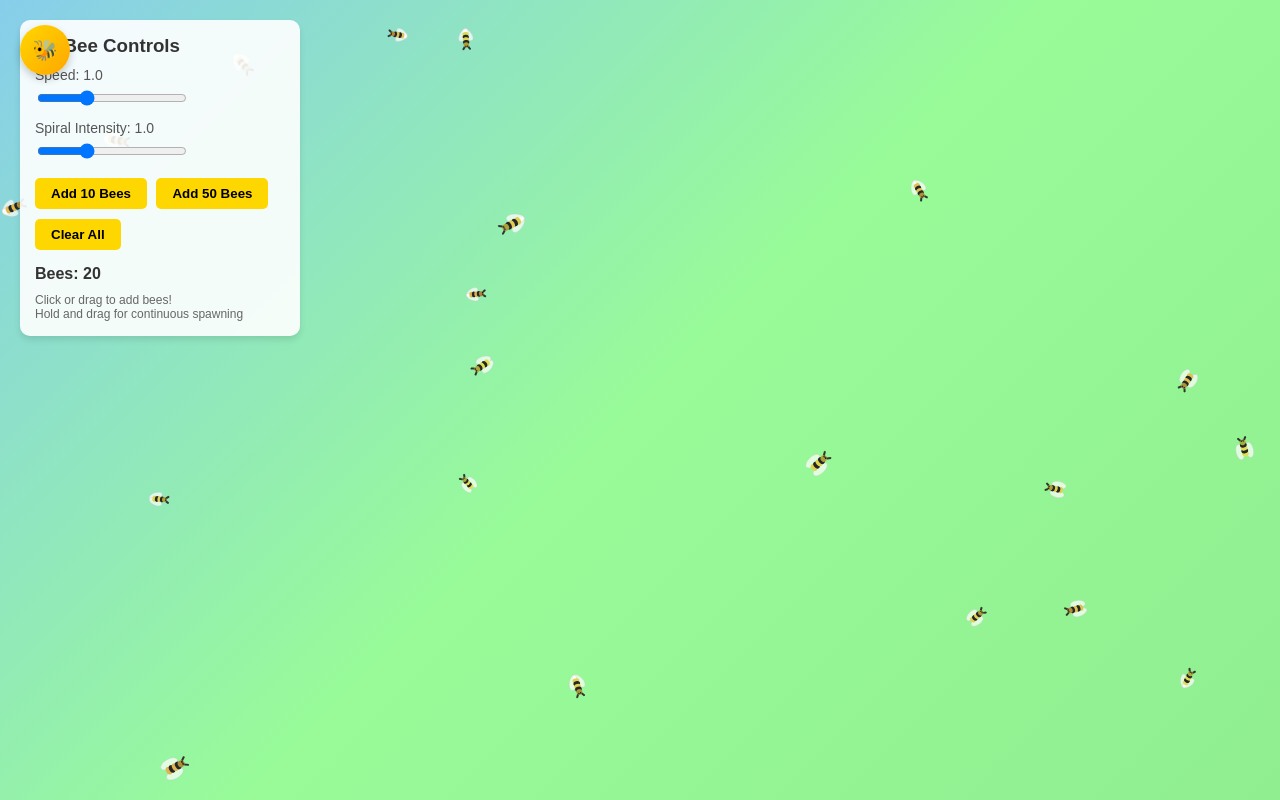
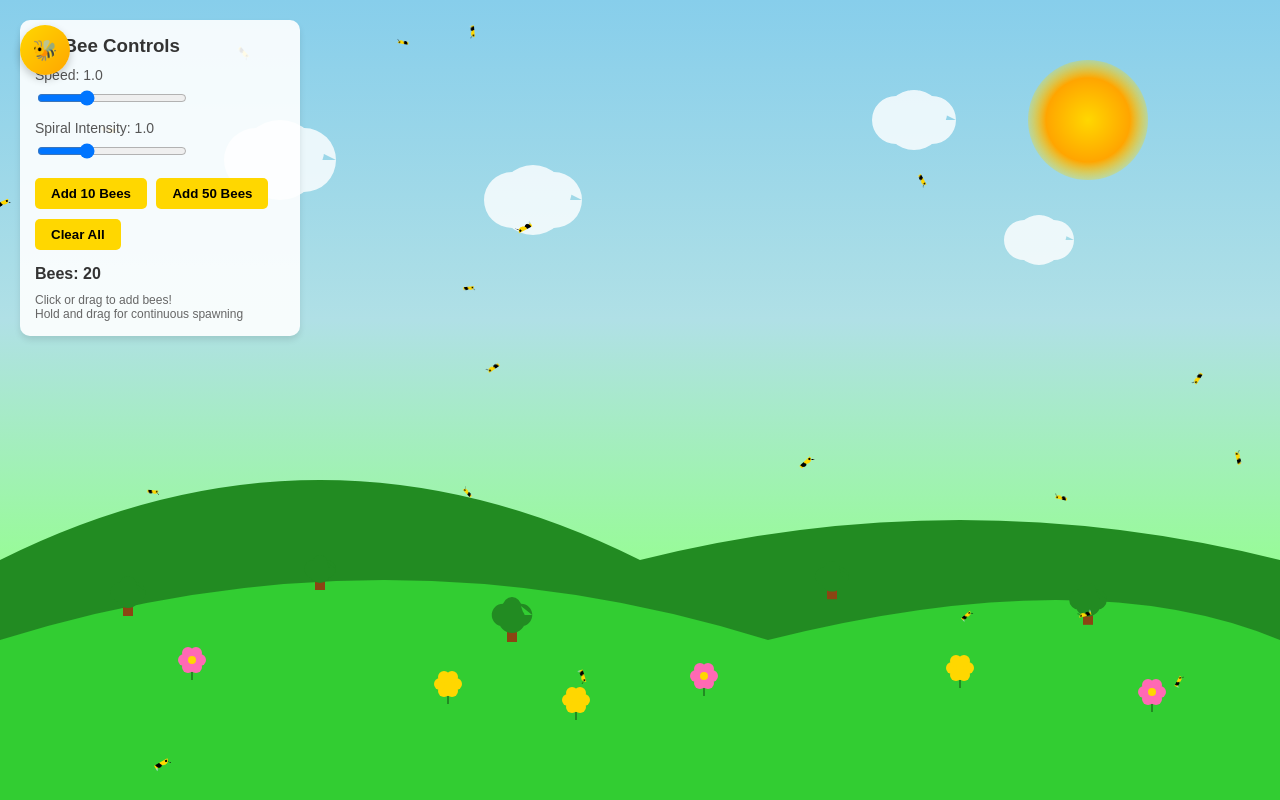
Before and after one commit to mouse36/animated-bee-landscape, a plain HTML site: page index.html in a window 1280 px wide. Drawn offline with Linux system fonts and the light colour scheme; animation ran at ten frames a second.

Commit message:
"changed bee and background"

```diff
--- a/index.html
+++ b/index.html
@@ -8,7 +8,7 @@
         body {
             margin: 0;
             padding: 0;
-            background: linear-gradient(135deg, #87CEEB 0%, #98FB98 50%, #90EE90 100%);
+            background: linear-gradient(180deg, #87CEEB 0%, #B0E0E6 40%, #98FB98 70%, #90EE90 100%);
             overflow: hidden;
             font-family: Arial, sans-serif;
         }
@@ -165,7 +165,7 @@
 
     <script>
         class Bee {
-            constructor(x, y) {
+            constructor(x, y, swarm = null) {
                 this.x = x;
                 this.y = y;
                 this.targetX = x;
@@ -180,6 +180,7 @@
                 this.bodyRotation = 0;
                 this.lastTargetChange = Date.now();
                 this.targetChangeInterval = 2000 + Math.random() * 3000;
+                this.swarm = swarm;
 
                 // Color variations for the bee
                 this.bodyHue = 40 + Math.random() * 20; // Yellowish variations
@@ -237,112 +238,26 @@
                 ctx.translate(this.x, this.y);
                 ctx.rotate(this.bodyRotation);
 
-                // Draw wings (animated)
-                const wingFlap = Math.sin(this.wingPhase) * 0.3;
-                ctx.fillStyle = 'rgba(255, 255, 255, 0.7)';
-                ctx.strokeStyle = 'rgba(200, 200, 200, 0.8)';
-                ctx.lineWidth = 0.5;
+                // Draw the bee image if available
+                if (this.swarm && this.swarm.beeImage) {
+                    const scale = this.size / 20; // Scale based on bee size
+                    ctx.drawImage(
+                        this.swarm.beeImage,
+                        -30 * scale, -20 * scale,
+                        60 * scale, 40 * scale
+                    );
+                } else {
+                    // Fallback to simple bee drawing
+                    ctx.fillStyle = '#FFD700';
+                    ctx.beginPath();
+                    ctx.arc(0, 0, this.size, 0, Math.PI * 2);
+                    ctx.fill();
 
-                // Left wing
-                ctx.save();
-                ctx.rotate(-0.3 + wingFlap);
-                ctx.beginPath();
-                ctx.ellipse(-this.size * 0.3, -this.size * 0.5, this.size * 0.8, this.size * 0.4, 0, 0, Math.PI * 2);
-                ctx.fill();
-                ctx.stroke();
-                ctx.restore();
-
-                // Right wing
-                ctx.save();
-                ctx.rotate(0.3 - wingFlap);
-                ctx.beginPath();
-                ctx.ellipse(-this.size * 0.3, this.size * 0.5, this.size * 0.8, this.size * 0.4, 0, 0, Math.PI * 2);
-                ctx.fill();
-                ctx.stroke();
-                ctx.restore();
-
-                // Draw body (fuzzy texture with stripes)
-                const segments = 4;
-                for (let i = 0; i < segments; i++) {
-                    const segmentX = (i - segments/2) * this.size * 0.3;
-                    const isYellow = i % 2 === 0;
-
-                    // Create fuzzy effect with multiple small circles
-                    const fuzzCount = 8;
-                    for (let f = 0; f < fuzzCount; f++) {
-                        const fuzzAngle = (f / fuzzCount) * Math.PI * 2;
-                        const fuzzRadius = this.size * 0.15;
-                        const fuzzX = segmentX + Math.cos(fuzzAngle) * fuzzRadius * 0.3;
-                        const fuzzY = Math.sin(fuzzAngle) * fuzzRadius * 0.3;
-
-                        ctx.fillStyle = isYellow ?
-                            `hsl(${this.bodyHue}, 80%, ${65 + Math.random() * 10}%)` :
-                            `hsl(0, 0%, ${20 + Math.random() * 10}%)`;
-
-                        ctx.beginPath();
-                        ctx.arc(fuzzX, fuzzY, this.size * 0.15, 0, Math.PI * 2);
-                        ctx.fill();
-                    }
-
-                    // Main body segment
-                    ctx.fillStyle = isYellow ?
-                        `hsl(${this.bodyHue}, 70%, 60%)` :
-                        `hsl(0, 0%, 15%)`;
-                    ctx.beginPath();
-                    ctx.ellipse(segmentX, 0, this.size * 0.25, this.size * 0.35, 0, 0, Math.PI * 2);
-                    ctx.fill();
+                    // Simple stripes
+                    ctx.fillStyle = '#000000';
+                    ctx.fillRect(-this.size * 0.8, -this.size * 0.3, this.size * 0.4, this.size * 0.6);
+                    ctx.fillRect(this.size * 0.4, -this.size * 0.3, this.size * 0.4, this.size * 0.6);
                 }
-
-                // Draw head (fuzzy)
-                const headFuzz = 6;
-                for (let f = 0; f < headFuzz; f++) {
-                    const fuzzAngle = (f / headFuzz) * Math.PI * 2;
-                    const fuzzRadius = this.size * 0.2;
-                    const fuzzX = this.size * 0.6 + Math.cos(fuzzAngle) * fuzzRadius * 0.4;
-                    const fuzzY = Math.sin(fuzzAngle) * fuzzRadius * 0.4;
-
-                    ctx.fillStyle = `hsl(${this.headHue}, 60%, ${50 + Math.random() * 15}%)`;
-                    ctx.beginPath();
-                    ctx.arc(fuzzX, fuzzY, this.size * 0.1, 0, Math.PI * 2);
-                    ctx.fill();
-                }
-
-                // Main head
-                ctx.fillStyle = `hsl(${this.headHue}, 50%, 45%)`;
-                ctx.beginPath();
-                ctx.arc(this.size * 0.6, 0, this.size * 0.3, 0, Math.PI * 2);
-                ctx.fill();
-
-                // Eyes
-                ctx.fillStyle = '#000';
-                ctx.beginPath();
-                ctx.arc(this.size * 0.75, -this.size * 0.1, this.size * 0.08, 0, Math.PI * 2);
-                ctx.arc(this.size * 0.75, this.size * 0.1, this.size * 0.08, 0, Math.PI * 2);
-                ctx.fill();
-
-                // Eye highlights
-                ctx.fillStyle = '#fff';
-                ctx.beginPath();
-                ctx.arc(this.size * 0.77, -this.size * 0.08, this.size * 0.03, 0, Math.PI * 2);
-                ctx.arc(this.size * 0.77, this.size * 0.12, this.size * 0.03, 0, Math.PI * 2);
-                ctx.fill();
-
-                // Antennae
-                ctx.strokeStyle = '#333';
-                ctx.lineWidth = 2;
-                ctx.beginPath();
-                ctx.moveTo(this.size * 0.8, -this.size * 0.2);
-                ctx.lineTo(this.size * 1.1, -this.size * 0.4);
-                ctx.moveTo(this.size * 0.8, this.size * 0.2);
-                ctx.lineTo(this.size * 1.1, this.size * 0.4);
-                ctx.stroke();
-
-                // Antennae tips
-                ctx.fillStyle = '#333';
-                ctx.beginPath();
-                ctx.arc(this.size * 1.1, -this.size * 0.4, this.size * 0.05, 0, Math.PI * 2);
-                ctx.arc(this.size * 1.1, this.size * 0.4, this.size * 0.05, 0, Math.PI * 2);
-                ctx.fill();
 
                 ctx.restore();
             }
@@ -358,13 +273,95 @@
                 this.isDragging = false;
                 this.dragSpawnRate = 100; // milliseconds between spawns while dragging
                 this.lastDragSpawn = 0;
+                this.beeImage = null;
 
                 this.resizeCanvas();
+                this.loadBeeImage();
                 this.initializeBees(20);
 
                 // Event listeners
                 window.addEventListener('resize', () => this.resizeCanvas());
                 this.setupMouseEvents();
+            }
+
+            loadBeeImage() {
+                this.beeImage = new Image();
+                this.beeImage.onload = () => {
+                    console.log('Bee image loaded successfully');
+                };
+                this.beeImage.onerror = () => {
+                    console.log('Failed to load bee image, using fallback');
+                    this.beeImage = null;
+                };
+                // Create a simple bee image using canvas
+                this.createBeeImage();
+            }
+
+            createBeeImage() {
+                const tempCanvas = document.createElement('canvas');
+                tempCanvas.width = 60;
+                tempCanvas.height = 40;
+                const tempCtx = tempCanvas.getContext('2d');
+
+                // Draw the bee body (yellow and black stripes)
+                const segments = 4;
+                for (let i = 0; i < segments; i++) {
+                    const segmentX = (i - segments/2) * 8;
+                    const isYellow = i % 2 === 0;
+
+                    tempCtx.fillStyle = isYellow ? '#FFD700' : '#000000';
+                    tempCtx.beginPath();
+                    tempCtx.ellipse(segmentX, 0, 6, 8, 0, 0, Math.PI * 2);
+                    tempCtx.fill();
+                }
+
+                // Draw head
+                tempCtx.fillStyle = '#FFD700';
+                tempCtx.beginPath();
+                tempCtx.arc(18, 0, 8, 0, Math.PI * 2);
+                tempCtx.fill();
+
+                // Draw eyes
+                tempCtx.fillStyle = '#000000';
+                tempCtx.beginPath();
+                tempCtx.arc(22, -3, 2, 0, Math.PI * 2);
+                tempCtx.arc(22, 3, 2, 0, Math.PI * 2);
+                tempCtx.fill();
+
+                // Draw antennae
+                tempCtx.strokeStyle = '#000000';
+                tempCtx.lineWidth = 1;
+                tempCtx.beginPath();
+                tempCtx.moveTo(24, -6);
+                tempCtx.lineTo(28, -10);
+                tempCtx.moveTo(24, 6);
+                tempCtx.lineTo(28, 10);
+                tempCtx.stroke();
+
+                // Draw wings (light blue, translucent)
+                tempCtx.fillStyle = 'rgba(173, 216, 230, 0.7)';
+                tempCtx.beginPath();
+                tempCtx.ellipse(-5, -8, 8, 4, 0, 0, Math.PI * 2);
+                tempCtx.ellipse(-5, 8, 8, 4, 0, 0, Math.PI * 2);
+                tempCtx.fill();
+
+                // Draw legs
+                tempCtx.strokeStyle = '#000000';
+                tempCtx.lineWidth = 1;
+                tempCtx.beginPath();
+                tempCtx.moveTo(-8, -4);
+                tempCtx.lineTo(-12, -6);
+                tempCtx.moveTo(-8, 4);
+                tempCtx.lineTo(-12, 6);
+                tempCtx.moveTo(0, -6);
+                tempCtx.lineTo(-4, -8);
+                tempCtx.moveTo(0, 6);
+                tempCtx.lineTo(-4, 8);
+                tempCtx.stroke();
+
+                // Convert canvas to image
+                this.beeImage = new Image();
+                this.beeImage.src = tempCanvas.toDataURL();
             }
 
             resizeCanvas() {
@@ -381,7 +378,7 @@
             addBee(x = null, y = null) {
                 const beeX = x !== null ? x : Math.random() * this.canvas.width;
                 const beeY = y !== null ? y : Math.random() * this.canvas.height;
-                this.bees.push(new Bee(beeX, beeY));
+                this.bees.push(new Bee(beeX, beeY, this));
                 this.updateBeeCounter();
             }
 
@@ -501,9 +498,129 @@
             draw() {
                 this.ctx.clearRect(0, 0, this.canvas.width, this.canvas.height);
 
+                // Draw landscape elements
+                this.drawLandscape();
+
                 this.bees.forEach(bee => {
                     bee.draw(this.ctx);
                 });
+            }
+
+            drawLandscape() {
+                const ctx = this.ctx;
+                const width = this.canvas.width;
+                const height = this.canvas.height;
+
+                // Draw sun
+                const sunGradient = ctx.createRadialGradient(width * 0.85, height * 0.15, 0, width * 0.85, height * 0.15, 60);
+                sunGradient.addColorStop(0, '#FFD700');
+                sunGradient.addColorStop(0.7, '#FFA500');
+                sunGradient.addColorStop(1, 'rgba(255, 215, 0, 0.3)');
+                ctx.fillStyle = sunGradient;
+                ctx.beginPath();
+                ctx.arc(width * 0.85, height * 0.15, 60, 0, Math.PI * 2);
+                ctx.fill();
+
+                // Draw clouds
+                this.drawCloud(width * 0.2, height * 0.2, 80);
+                this.drawCloud(width * 0.7, height * 0.15, 60);
+                this.drawCloud(width * 0.4, height * 0.25, 70);
+                this.drawCloud(width * 0.8, height * 0.3, 50);
+
+                // Draw hills
+                ctx.fillStyle = '#228B22';
+                ctx.beginPath();
+                ctx.moveTo(0, height * 0.7);
+                ctx.quadraticCurveTo(width * 0.25, height * 0.5, width * 0.5, height * 0.7);
+                ctx.quadraticCurveTo(width * 0.75, height * 0.6, width, height * 0.7);
+                ctx.lineTo(width, height);
+                ctx.lineTo(0, height);
+                ctx.fill();
+
+                // Draw second hill layer
+                ctx.fillStyle = '#32CD32';
+                ctx.beginPath();
+                ctx.moveTo(0, height * 0.8);
+                ctx.quadraticCurveTo(width * 0.3, height * 0.65, width * 0.6, height * 0.8);
+                ctx.quadraticCurveTo(width * 0.85, height * 0.7, width, height * 0.8);
+                ctx.lineTo(width, height);
+                ctx.lineTo(0, height);
+                ctx.fill();
+
+                // Draw trees
+                this.drawTree(width * 0.1, height * 0.75, 40);
+                this.drawTree(width * 0.25, height * 0.72, 35);
+                this.drawTree(width * 0.4, height * 0.78, 45);
+                this.drawTree(width * 0.65, height * 0.73, 38);
+                this.drawTree(width * 0.85, height * 0.76, 42);
+
+                // Draw flowers
+                this.drawFlower(width * 0.15, height * 0.85, '#FF69B4');
+                this.drawFlower(width * 0.35, height * 0.88, '#FFD700');
+                this.drawFlower(width * 0.55, height * 0.87, '#FF69B4');
+                this.drawFlower(width * 0.75, height * 0.86, '#FFD700');
+                this.drawFlower(width * 0.9, height * 0.89, '#FF69B4');
+                this.drawFlower(width * 0.45, height * 0.9, '#FFD700');
+            }
+
+            drawCloud(x, y, size) {
+                const ctx = this.ctx;
+                ctx.fillStyle = 'rgba(255, 255, 255, 0.8)';
+
+                // Draw multiple circles to create cloud shape
+                ctx.beginPath();
+                ctx.arc(x, y, size * 0.4, 0, Math.PI * 2);
+                ctx.arc(x + size * 0.3, y, size * 0.5, 0, Math.PI * 2);
+                ctx.arc(x + size * 0.6, y, size * 0.4, 0, Math.PI * 2);
+                ctx.arc(x + size * 0.3, y - size * 0.2, size * 0.3, 0, Math.PI * 2);
+                ctx.arc(x + size * 0.6, y - size * 0.1, size * 0.25, 0, Math.PI * 2);
+                ctx.fill();
+            }
+
+            drawTree(x, y, height) {
+                const ctx = this.ctx;
+
+                // Draw trunk
+                ctx.fillStyle = '#8B4513';
+                ctx.fillRect(x - 5, y, 10, height * 0.4);
+
+                // Draw leaves (multiple circles for tree shape)
+                ctx.fillStyle = '#228B22';
+                ctx.beginPath();
+                ctx.arc(x, y - height * 0.1, height * 0.3, 0, Math.PI * 2);
+                ctx.arc(x - height * 0.2, y - height * 0.2, height * 0.25, 0, Math.PI * 2);
+                ctx.arc(x + height * 0.2, y - height * 0.2, height * 0.25, 0, Math.PI * 2);
+                ctx.arc(x, y - height * 0.4, height * 0.2, 0, Math.PI * 2);
+                ctx.fill();
+            }
+
+            drawFlower(x, y, color) {
+                const ctx = this.ctx;
+
+                // Draw stem
+                ctx.strokeStyle = '#228B22';
+                ctx.lineWidth = 2;
+                ctx.beginPath();
+                ctx.moveTo(x, y);
+                ctx.lineTo(x, y - 20);
+                ctx.stroke();
+
+                // Draw petals
+                ctx.fillStyle = color;
+                for (let i = 0; i < 6; i++) {
+                    const angle = (i / 6) * Math.PI * 2;
+                    const petalX = x + Math.cos(angle) * 8;
+                    const petalY = y - 20 + Math.sin(angle) * 8;
+                    ctx.beginPath();
+                    ctx.arc(petalX, petalY, 6, 0, Math.PI * 2);
+                    ctx.fill();
+                }
+
+                // Draw center
+                ctx.fillStyle = '#FFD700';
+                ctx.beginPath();
+                ctx.arc(x, y - 20, 4, 0, Math.PI * 2);
+                ctx.fill();
             }
 
             animate() {
```
